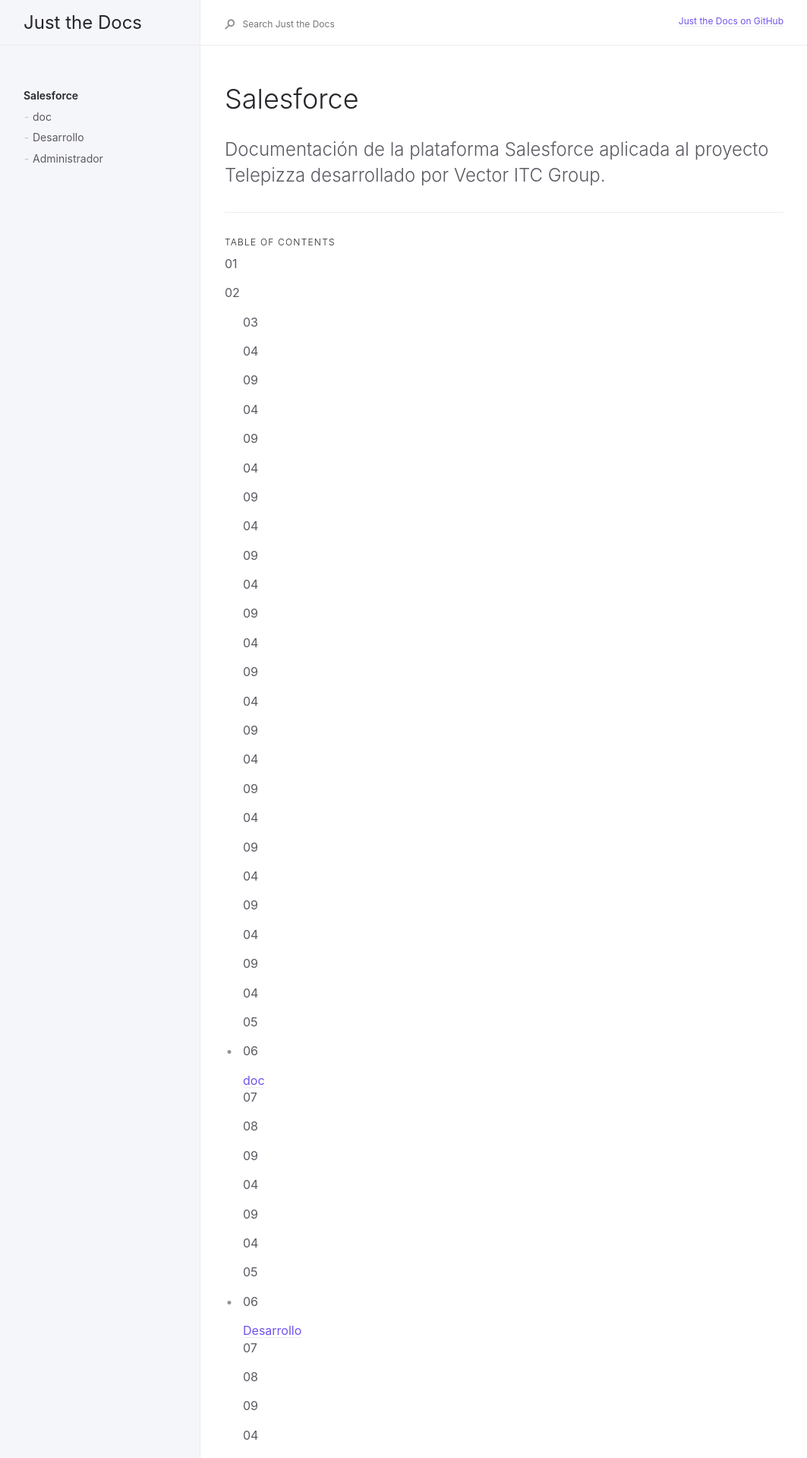
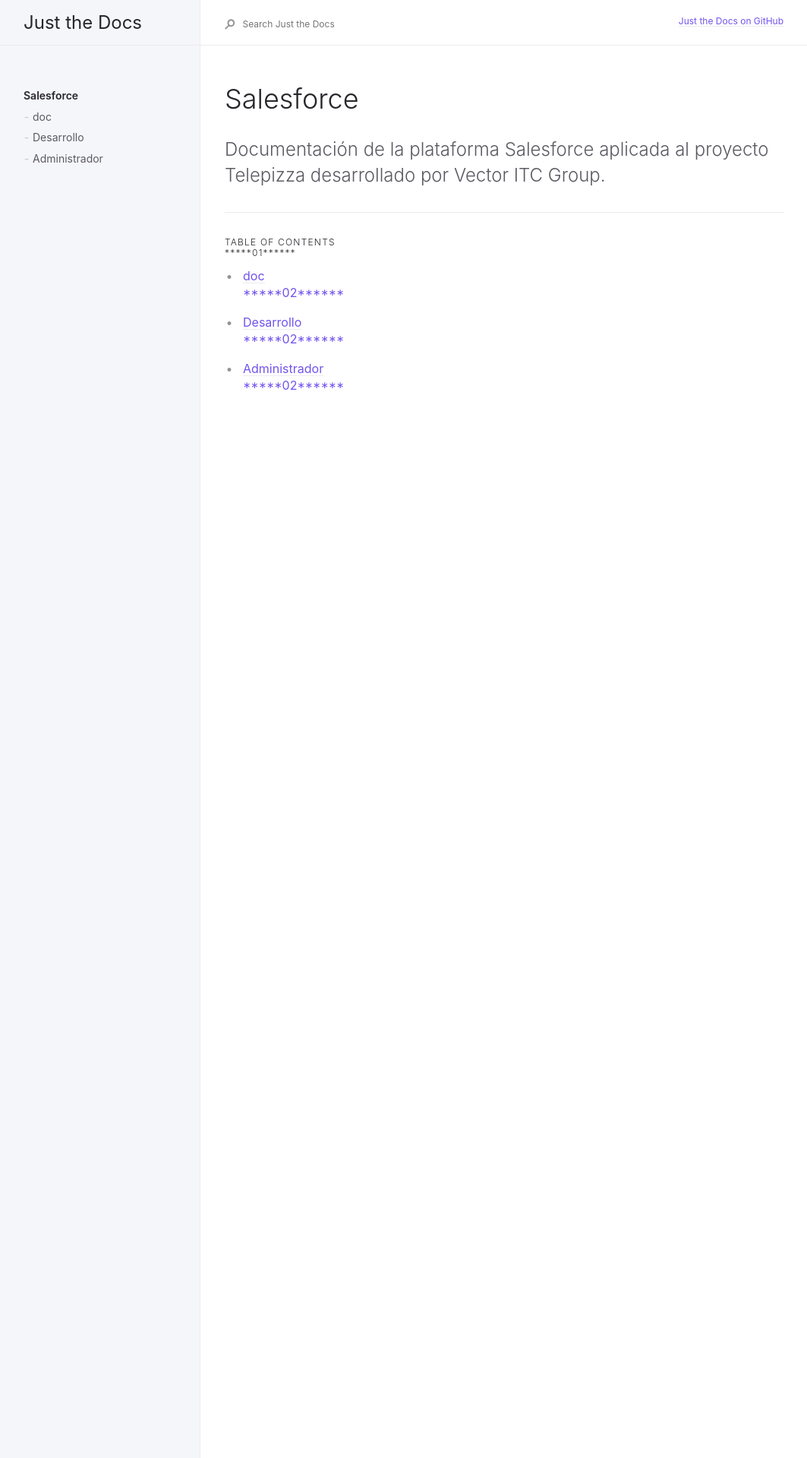
Before and after one commit to abeltranes/abeltranes.github.io, a Jekyll site: the page built from docs/salesforce/salesforce.md, in a window 1280 px wide. Shown: the top 1919 px of the page at 76% size, without its empty margins (92-1155 px from the left). Built offline with Jekyll 4.4.1, drawn with Linux system fonts in a browser that asks for light colours; some of the changed text lies outside the part shown.

Commit message:
Update default.html

```diff
--- a/_layouts/default.html
+++ b/_layouts/default.html
@@ -56,30 +56,18 @@
           {{ content }}
           {% if page.has_children == true and page.has_toc != false %}
           <hr>
-          <h2 class="text-delta">Table of contents</h2>
-<p>01</p>
+          <h2 class="text-delta">Table of contents<p>*****01******</p></h2>
           {% assign children_list = site.pages | sort:"nav_order" %}
-<p>02</p>
           <ul>
-<p>03</p>
             {% for child in children_list %}
-<p>04</p>
             {% if child.parent == page.title and child.title != page.title %}
-<p>05</p>
             <li>
-<p>06</p>
-                <a href="{{ child.url | absolute_url }}">{{ child.title }}</a>
-<p>07</p>
+                <a href="{{ child.url | absolute_url }}">{{ child.title }}<p>*****02******</p></a>
             </li>
-<p>08</p>
               {% endif %}
-<p>09</p>
             {% endfor %}
-<p>10</p>
           </ul>
-<p>11</p>
           {% endif %}
-<p>12</p>
         </div>
       </div>
     </div>
```
